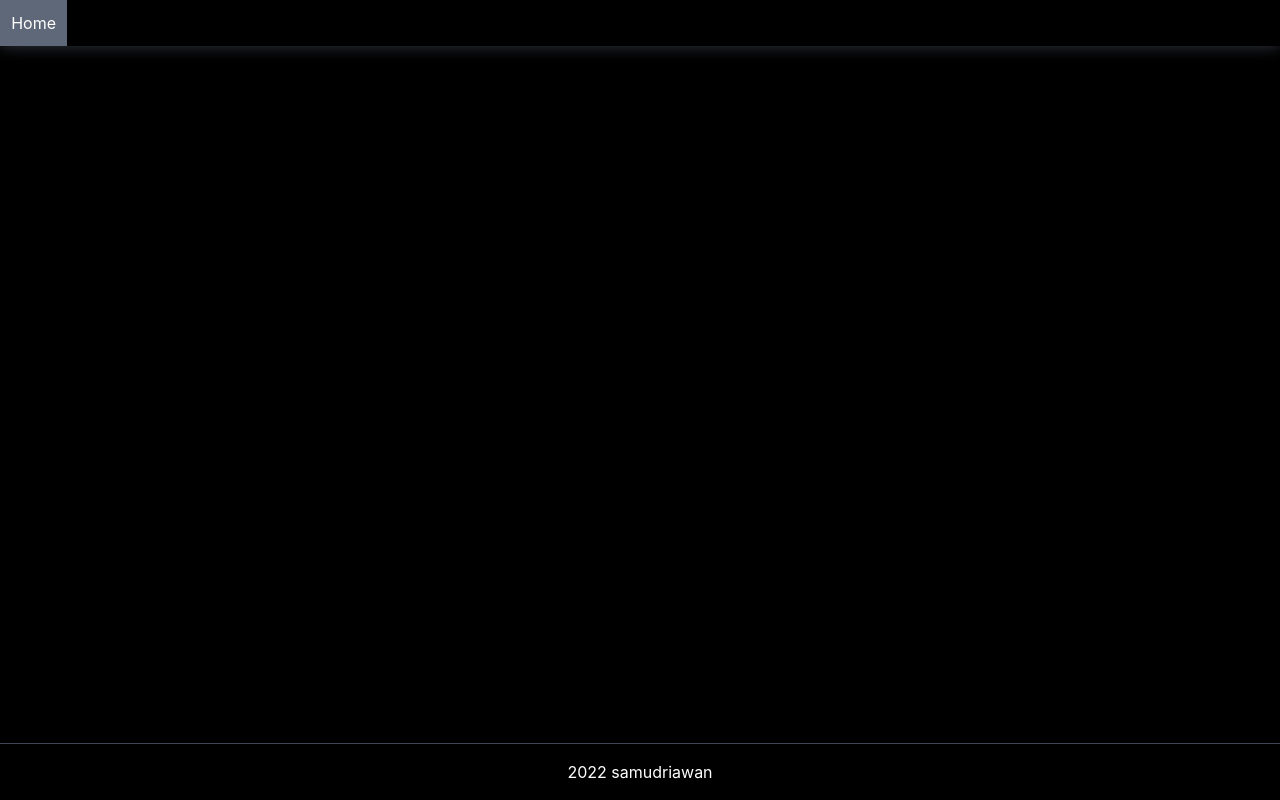
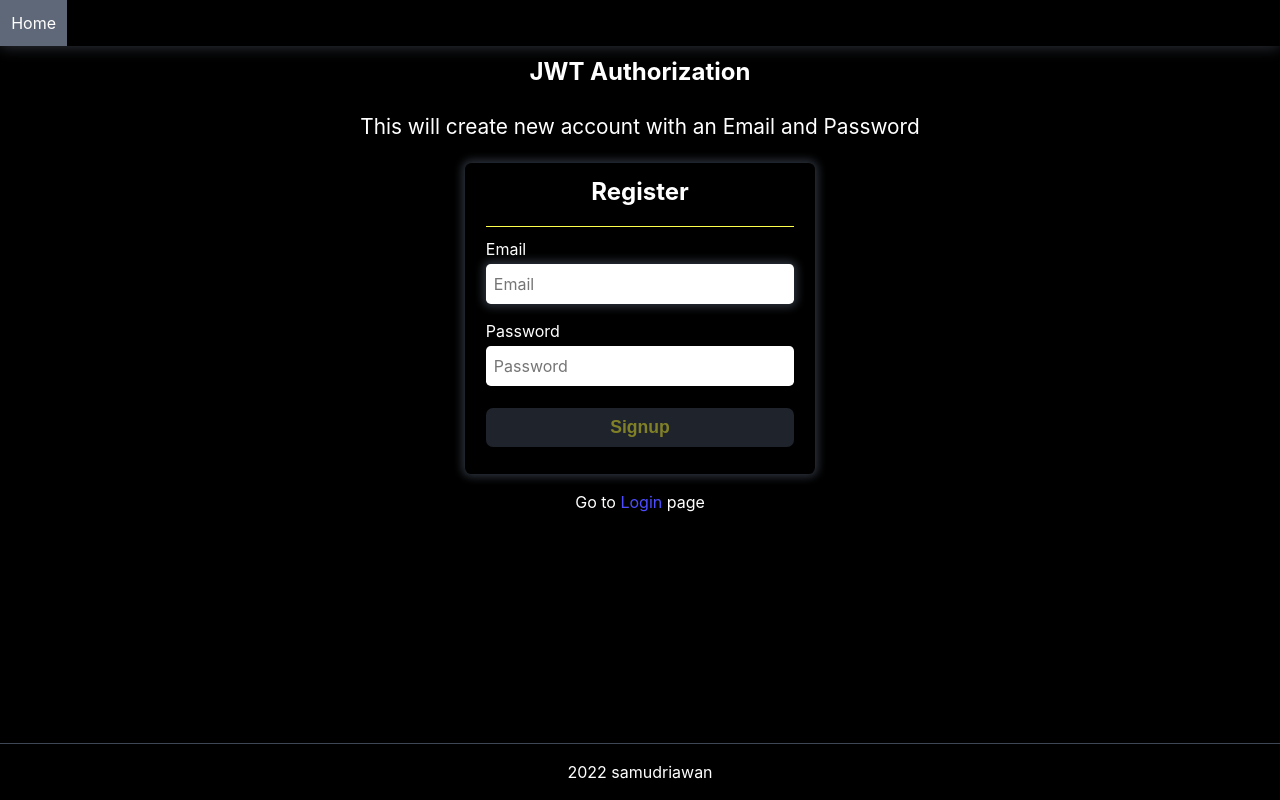
Before and after one commit to samudriawan/nextjs-jwt-auth, a Next.js app: page /register in a window 1280 px wide. Before the commit this address had no page. Built offline with nearby package versions, Linux system fonts and the light colour scheme.

Commit message:
create register page to create new account

```diff
--- /dev/null
+++ b/src/components/form/Register.jsx
@@ -0,0 +1,137 @@
+import { useRouter } from 'next/router';
+import { useEffect, useRef, useState } from 'react';
+import { useAuthContext } from '../../context/authContext';
+
+function RegisterForm() {
+	const [formData, setFormData] = useState({
+		email: '',
+		password: '',
+	});
+	const [inputError, setInputError] = useState([]);
+	const [canSubmit, setCanSubmit] = useState(false);
+	const [serverResponse, setServerResponse] = useState(null);
+	const { setAuth } = useAuthContext();
+	const router = useRouter();
+	const emailRef = useRef();
+
+	useEffect(() => {
+		emailRef.current.focus();
+	}, []);
+
+	function onChangeHandler(e) {
+		const { name, value } = e.currentTarget;
+		const nextValue = { ...formData, [name]: value };
+
+		setFormData(nextValue);
+
+		formValidation(nextValue);
+	}
+
+	function formValidation(states) {
+		let errors = {};
+
+		// validate email
+		if (states.email && !validateEmail(states.email)) {
+			errors = { ...errors, email: 'Email pattern is not correct.' };
+			setInputError(errors);
+		}
+
+		// password length min 6
+		if (states.password && states.password.length < 6) {
+			errors = { ...errors, password: 'Password must have 6 letter of more' };
+			setInputError(errors);
+		}
+
+		// password can not contains blank space
+		if (states.password && states.password.includes(' ')) {
+			errors = { ...errors, password: 'Password can not contain blank space.' };
+			setInputError(errors);
+		}
+
+		// if there is an error, disabled the submit button
+		if (errors['email'] || errors['password']) {
+			setCanSubmit(false);
+		} else {
+			setCanSubmit(true);
+		}
+
+		setInputError(errors);
+
+		// if one of input field empty, disabled submit button
+		if (!states.email || !states.password) return setCanSubmit(false);
+	}
+
+	function validateEmail(str) {
+		const regexEmail = /\w+([-+.']\w+)*@\w+([-.]\w+)*\.\w+([-.]\w+)*/;
+		return str?.match(regexEmail) ? true : false;
+	}
+
+	async function onSubmitHandler(e) {
+		e.preventDefault();
+
+		const res = await fetch('http://localhost:3000/api/auth/register', {
+			method: 'POST',
+			body: JSON.stringify(formData),
+			headers: {
+				'Content-type': 'application/json',
+			},
+			credentials: 'include',
+		});
+		const data = await res.json();
+		// {success: true, email: user.email,	token: accessToken }
+
+		if (!data.success) {
+			setServerResponse(data.msg);
+			return;
+		}
+
+		localStorage.setItem('user', JSON.stringify(data));
+		setServerResponse(null);
+		setAuth(data);
+		setFormData({
+			email: '',
+			password: '',
+		});
+		router.push('/');
+	}
+
+	return (
+		<>
+			<form action="POST" className="form" onSubmit={onSubmitHandler}>
+				<h2>Register</h2>
+				<div className="form-group">
+					<label htmlFor="email">Email</label>
+					<input
+						type="text"
+						name="email"
+						id="email"
+						ref={emailRef}
+						value={formData.email}
+						onChange={onChangeHandler}
+						placeholder="Email"
+					/>
+					<span>{inputError && inputError['email']}</span>
+				</div>
+				<div className="form-group">
+					<label htmlFor="password">Password</label>
+					<input
+						type="password"
+						name="password"
+						id="password"
+						value={formData.password}
+						onChange={onChangeHandler}
+						placeholder="Password"
+					/>
+					<span>{inputError && inputError.password}</span>
+				</div>
+				<button className="btn " disabled={!canSubmit}>
+					Signup
+				</button>
+				<div style={{ textAlign: 'center', marginTop: '1rem' }}>
+					{serverResponse != null ? serverResponse : ''}
+				</div>
+			</form>
+		</>
+	);
+}
+export default RegisterForm;
--- a/src/components/form/form.scss
+++ b/src/components/form/form.scss
@@ -4,7 +4,7 @@
 	display: flex;
 	flex-direction: column;
 	width: 350px;
-	padding: 1.5rem 1.3rem;
+	padding: 0.7rem 1.3rem;
 	margin: 1rem auto;
 	border-radius: 0.4rem;
 	box-shadow: 0px 0px 8px 3px rgba(62, 71, 86, 0.7);
@@ -71,5 +71,6 @@
 		font-size: 0.8rem;
 		color: $clr-neon-magenta;
 		font-style: italic;
+		text-align: end;
 	}
 }
--- a/src/helpers/api/api-handler.js
+++ b/src/helpers/api/api-handler.js
@@ -12,6 +12,7 @@ export function apiHandler(handler) {
 			'/api/auth/authenticate',
 			'/api/auth/refresh',
 			'/api/auth/logout',
+			'/api/auth/register',
 		];
 
 		try {
--- a/src/pages/_app.js
+++ b/src/pages/_app.js
@@ -24,14 +24,12 @@ function MyApp({ Component, pageProps }) {
 
 	function authCheck(url) {
 		const userValue = JSON.parse(localStorage.getItem('user'));
-		const publicPaths = ['/login'];
+		const publicPaths = ['/login', '/register'];
 
-		if (!userValue && !publicPaths.includes(url)) {
-			router.push('/login');
+		if (userValue && publicPaths.includes(url)) {
+			// logged in and public routes
 			setAuthorized(false);
-		} else if (userValue && publicPaths.includes(url)) {
 			router.push('/');
-			setAuthorized(false);
 		} else {
 			setAuthorized(true);
 		}
--- /dev/null
+++ b/src/pages/register.jsx
@@ -0,0 +1,31 @@
+import Head from 'next/head';
+import Link from 'next/link';
+import RegisterForm from '../components/form/Register';
+
+function Register() {
+	return (
+		<>
+			<Head>
+				<title>Register | Nextjs JWT App</title>
+
+				<meta name="description" content="signup next jwt authorization app" />
+				<link rel="icon" href="/favicon.ico" />
+			</Head>
+			<header className="home-header">
+				<h2>JWT Authorization</h2>
+				<p style={{ fontSize: '1.3rem' }}>
+					This will create new account with an Email and Password
+				</p>
+			</header>
+			<RegisterForm />
+			<p style={{ textAlign: 'center' }}>
+				Go to{' '}
+				<Link href={'/login'}>
+					<a className="public-link">Login</a>
+				</Link>{' '}
+				page
+			</p>
+		</>
+	);
+}
+export default Register;
--- a/src/styles/globals.scss
+++ b/src/styles/globals.scss
@@ -9,6 +9,10 @@
 		* Pages
 		*/
 @import '../pages/users/users.scss';
+
+:root {
+	--link_clr: $clr-neon-blue;
+}
 
 html,
 body,
@@ -94,21 +98,11 @@ main {
 	display: flex;
 	flex-direction: column;
 	align-items: center;
+	gap: 1rem;
 
-	a {
-		position: relative;
-
-		&:hover {
-			&::after {
-				content: '';
-				width: 100%;
-				height: 0.15em;
-				position: absolute;
-				top: 110%;
-				left: 0;
-				background-color: white;
-			}
-		}
+	.home-links {
+		display: flex;
+		gap: 0.5rem;
 	}
 
 	.btn-logout {
@@ -123,6 +117,57 @@ main {
 
 		&:hover {
 			background-color: $clr-shades-neon-magenta;
+		}
+	}
+}
+
+.link {
+	position: relative;
+	color: $clr-neon-blue;
+
+	&:hover {
+		&::after {
+			content: '';
+			width: 100%;
+			height: 0.1em;
+			position: absolute;
+			top: 100%;
+			left: 0;
+			background-color: $clr-neon-blue;
+		}
+	}
+}
+
+.private-link {
+	color: $clr-accent-lemon;
+
+	&:hover {
+		color: $clr-accent-lemon;
+		&::after {
+			// content: '';
+			// width: 100%;
+			// height: 0.15em;
+			// position: absolute;
+			// top: 110%;
+			// left: 0;
+			background-color: $clr-accent-lemon;
+		}
+	}
+}
+
+.public-link {
+	position: relative;
+	color: $clr-neon-blue;
+
+	&:hover {
+		&::after {
+			content: '';
+			width: 100%;
+			height: 0.1em;
+			position: absolute;
+			top: 100%;
+			left: 0;
+			background-color: $clr-neon-blue;
 		}
 	}
 }
```
Also changed, not shown: src/pages/api/auth/register.js (added, +79 -0 lines), src/pages/index.js (+31 -3 lines), src/pages/login.jsx (+12 -0 lines).
